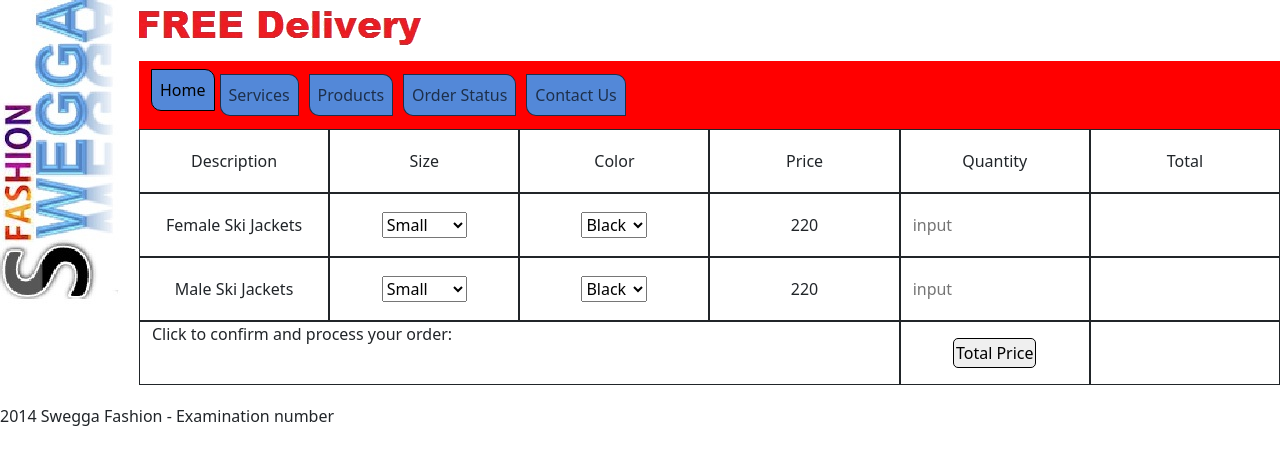
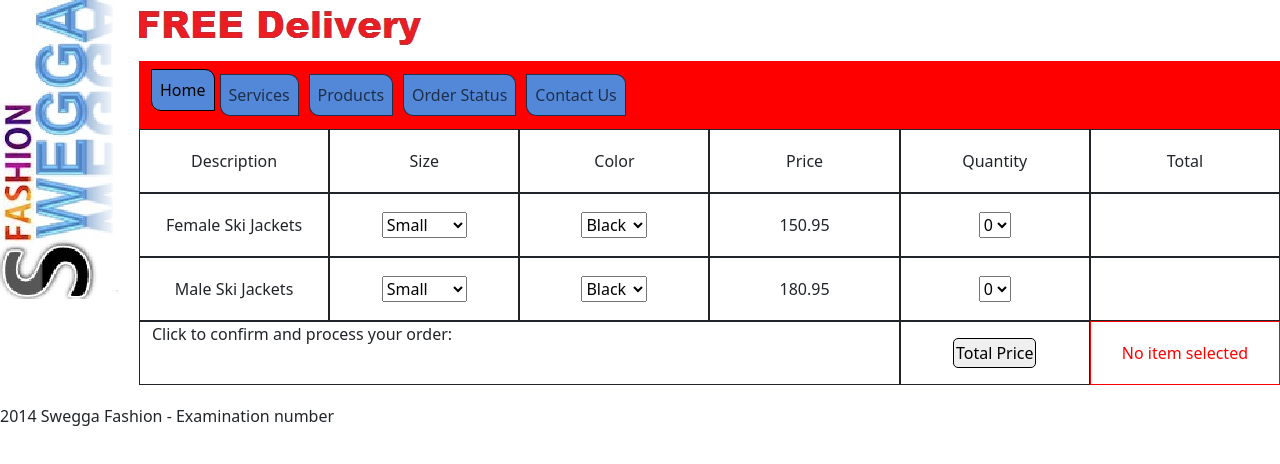
Before and after one commit to robynainsley21/swegga-challenge, a plain HTML site: page index.html in a window 1280 px wide. Both pictures are taken after a click on the button "Total Price". Drawn offline with nearby package versions, Linux system fonts and the light colour scheme.

Commit message:
Complete functionality

```diff
--- a/css/styles.css
+++ b/css/styles.css
@@ -79,6 +79,11 @@ input{
     border: none;
 }
 
+/*for javascript*/
+.error{
+    color: red;
+}
+
 /*main-content*/
 
 /*footer*/
--- a/index.html
+++ b/index.html
@@ -74,51 +74,63 @@
 
             <div class="col-2">Female Ski Jackets</div>
             <div class="col-2">
-              <select name="" id="size">
+              <select name="" id="femaleSize">
                 <option value="small">Small</option>
                 <option value="medium">Medium</option>
                 <option value="large">Large</option>
               </select>
             </div>
             <div class="col-2">
-              <select name="color" id="color">
+              <select name="color" id="femaleColor">
                 <option value="black">Black</option>
                 <option value="white">White</option>
                 <option value="gray">Gray</option>
               </select>
             </div>
-            <div class="col-2"><span>220</span></div>
+            <div class="col-2"><span id="femalePrice">150.95</span></div>
             <div class="col-2">
-              <input type="text" placeholder="input" />
+              <select name="quantity" id="femaleQuantity">
+                <option value="0">0</option>
+                <option value="1">1</option>
+                <option value="2">2</option>
+                <option value="3">3</option>
+                <option value="4">4</option>
+              </select>
             </div>
-            <div class="col-2"></div>
+            <div class="col-2" id="femaleTotal"></div>
 
             <div class="col-2">Male Ski Jackets</div>
             <div class="col-2">
-              <select name="size" id="size">
+              <select name="size" id="maleSize">
                 <option value="small">Small</option>
                 <option value="medium">Medium</option>
                 <option value="large">Large</option>
               </select>
             </div>
             <div class="col-2">
-              <select name="color" id="color">
+              <select name="color" id="maleColor">
                 <option value="black">Black</option>
                 <option value="white">White</option>
                 <option value="gray">Gray</option>
               </select>
             </div>
-            <div class="col-2"><span>220</span></div>
+            <div class="col-2"><span id="malePrice">180.95</span></div>
             <div class="col-2">
-              <input type="text" placeholder="input" />
+              <select name="quantity" id="maleQuantity">
+                <option value="0">0</option>
+                <option value="1">1</option>
+                <option value="2">2</option>
+                <option value="3">3</option>
+                <option value="4">4</option>
+              </select>
             </div>
-            <div class="col-2"></div>
+            <div class="col-2" id="maleTotal"></div>
 
             <div class="col-8">Click to confirm and process your order:</div>
             <div class="col-2 output-btn">
               <button class="total-btn" total-price>Total Price</button>
             </div>
-            <div class="col-2"></div>
+            <div class="col-2" output></div>
           </div>
         </div>
       </div>
--- a/script/script.js
+++ b/script/script.js
@@ -0,0 +1,59 @@
+const totalPrice = document.querySelector("[total-price]")
+const totalOutput = document.querySelector("[output]")
+
+const femaleDetails = {
+  size: document.getElementById("femaleSize"),
+  color: document.getElementById("femaleColor"),
+  price: document.getElementById("femalePrice"),
+  quantity: document.getElementById("femaleQuantity"),
+  total: document.getElementById("femaleTotal"),
+}
+
+const maleDetails = {
+  size: document.getElementById("maleSize"),
+  color: document.getElementById("maleColor"),
+  price: document.getElementById("malePrice"),
+  quantity: document.getElementById("maleQuantity"),
+  total: document.getElementById("maleTotal"),
+};
+
+femaleDetails.quantity.addEventListener("change", () => {
+  let price = +femaleDetails.price.innerText;
+  let quantity = +femaleDetails.quantity.value;
+
+  let calTotal = parseFloat(price * quantity);
+  femaleDetails.total.innerText = calTotal.toFixed(2);
+});
+
+maleDetails.quantity.addEventListener("change", () => {
+  let price = +maleDetails.price.innerText;
+  let quantity = +maleDetails.quantity.value;
+
+  let calTotal = parseFloat(price * quantity);
+  maleDetails.total.innerText = calTotal.toFixed(2);
+});
+
+totalPrice.addEventListener("click", () => {
+  let femaleTotal = parseFloat(femaleDetails.total.innerText);
+  let maleTotal = parseFloat(maleDetails.total.innerText);
+
+  const addTotal = (female, male) => {
+    if (female && male) {
+      return female + male;
+    } else if (female) {
+      return female;
+    } else {
+      return male;
+    }
+  };
+
+  let total = addTotal(femaleTotal, maleTotal)
+
+  if (total) {
+    totalOutput.classList.remove("error")
+    totalOutput.innerText = total.toFixed(2)
+  } else {
+    totalOutput.innerText = "No item selected"
+    totalOutput.classList.add("error")
+  }
+})
```
